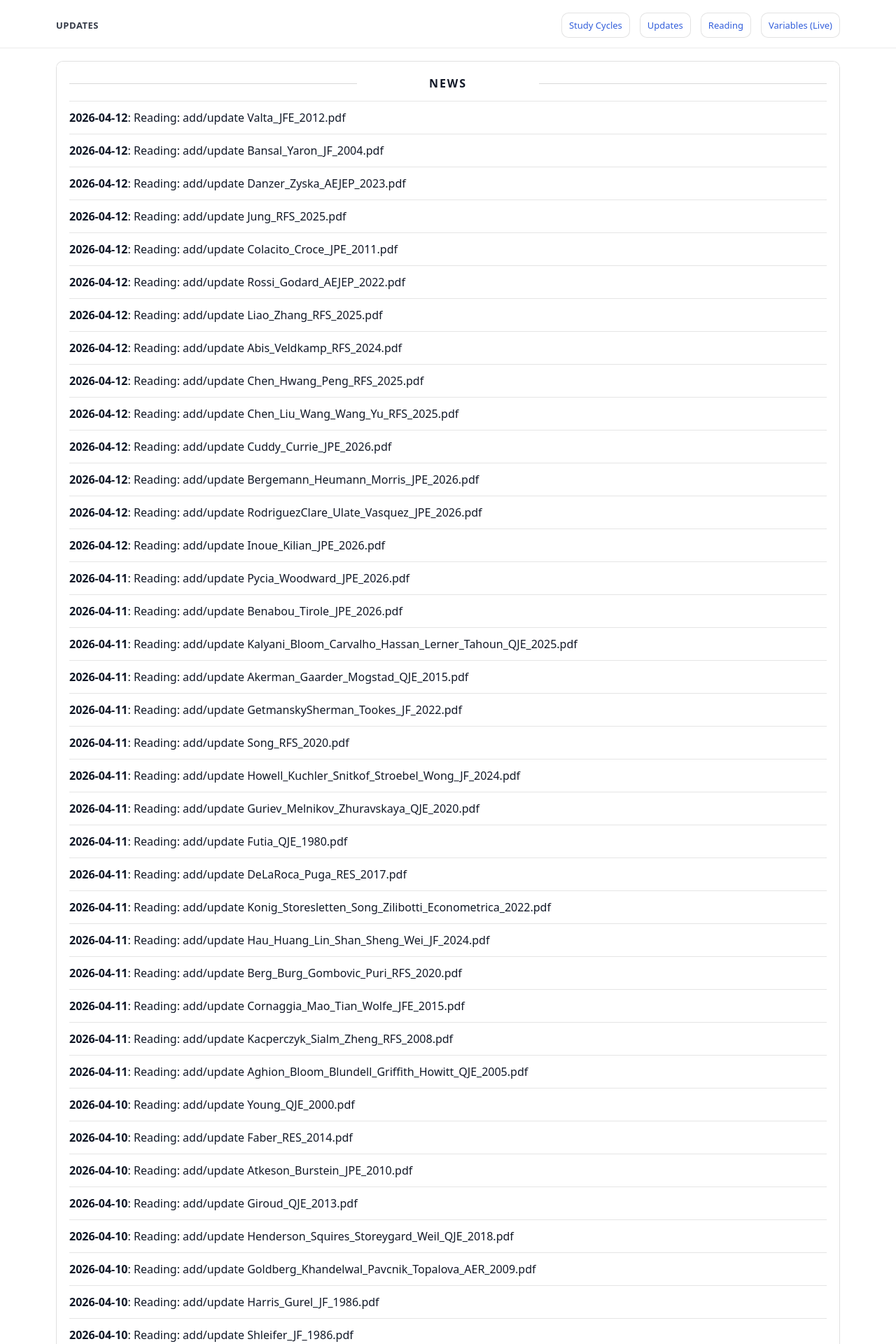
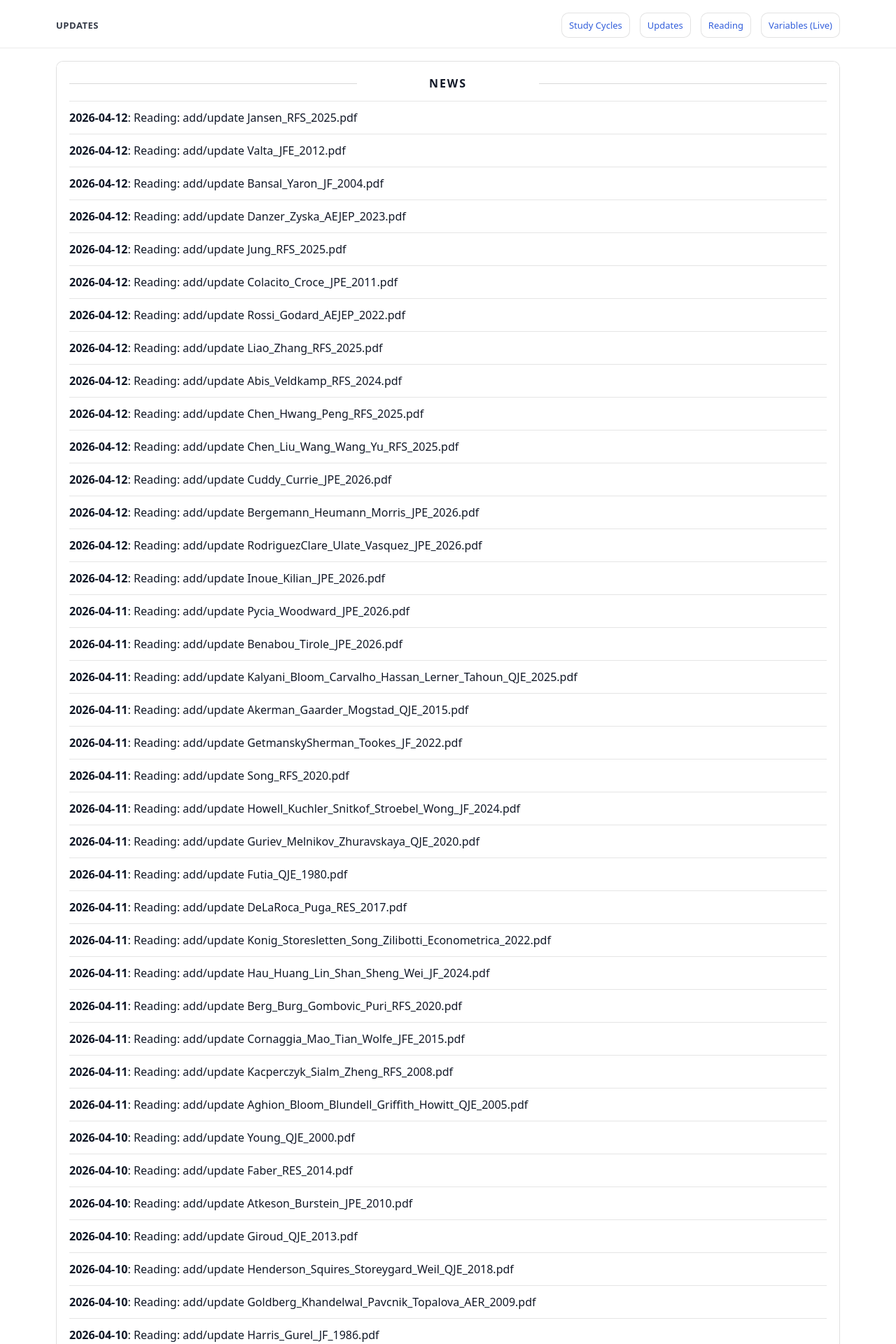
Before and after one commit to yaxinzn/study-archive, a Jekyll site: the page built from updates/index.md, in a window 1280 px wide. Shown: the top 1920 px of the page at 70% size. Built offline with Jekyll 4.4.1, drawn with Linux system fonts in a browser that asks for light colours; some of the changed text lies outside the part shown.

Commit message:
chore: update NEWS feed

```diff
--- a/_data/news.yml
+++ b/_data/news.yml
@@ -1,4 +1,7 @@
 # Auto-generated update history (sorted newest -> oldest). Do not edit manually.
+- ts: "1775993538"
+  date: "2026-04-12"
+  title: "Reading: add/update Jansen_RFS_2025.pdf"
 - ts: "1775992879"
   date: "2026-04-12"
   title: "Reading: add/update Valta_JFE_2012.pdf"
```
